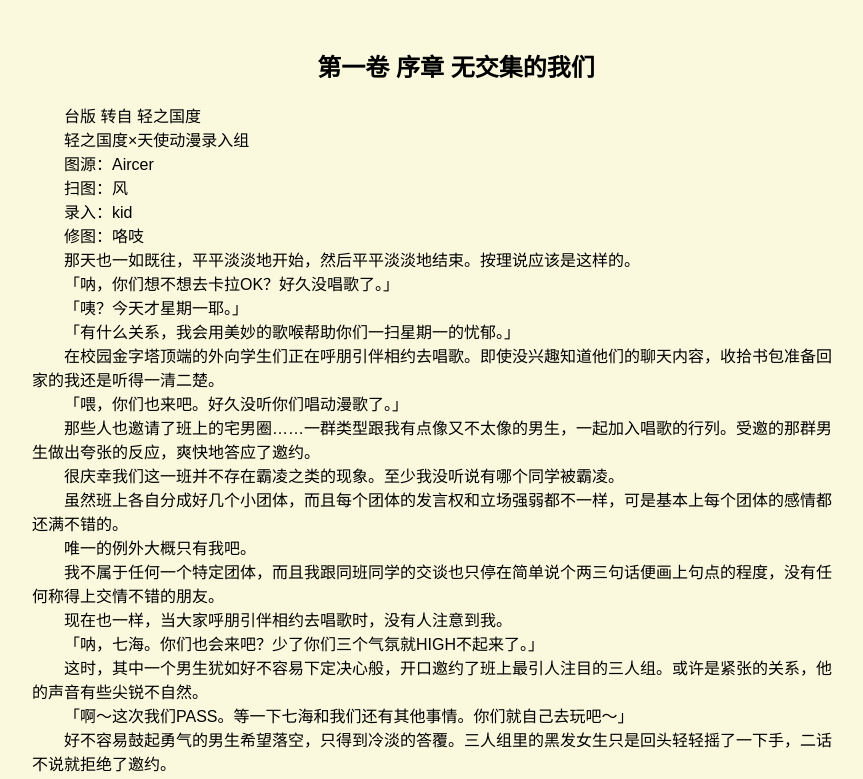
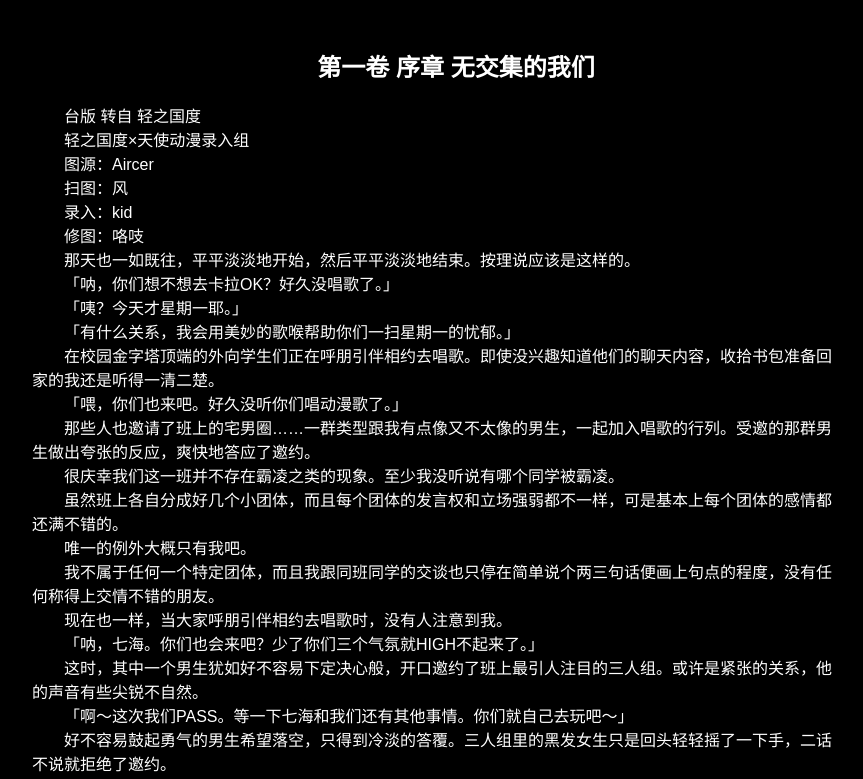
Before and after one commit to liuxiu34/text_laimei, a plain HTML site: page view/view1.html in a window 1280 px wide. Shown: the part 89-868 px from the top of the page, without its empty margins (208-1071 px from the left). Drawn offline with Linux system fonts and the light colour scheme; a web font is replaced by a local one.

Commit message:
Update view1.html

```diff
--- a/view/view1.html
+++ b/view/view1.html
@@ -13,7 +13,8 @@
             justify-content: center; /* 垂直居中 */
             align-items: center; /* 水平居中 */
             min-height: 100vh; /* 设置最小高度为视口高度 */
-            background-color: #FAF9DE; /* 设置背景颜色 */
+            background-color: #000000; /* 设置背景颜色 */
+			color: white; /* 设置字体颜色为白色 */
         }
         .content {
             max-width: 800px; /* 设置内容最大宽度 */
```
